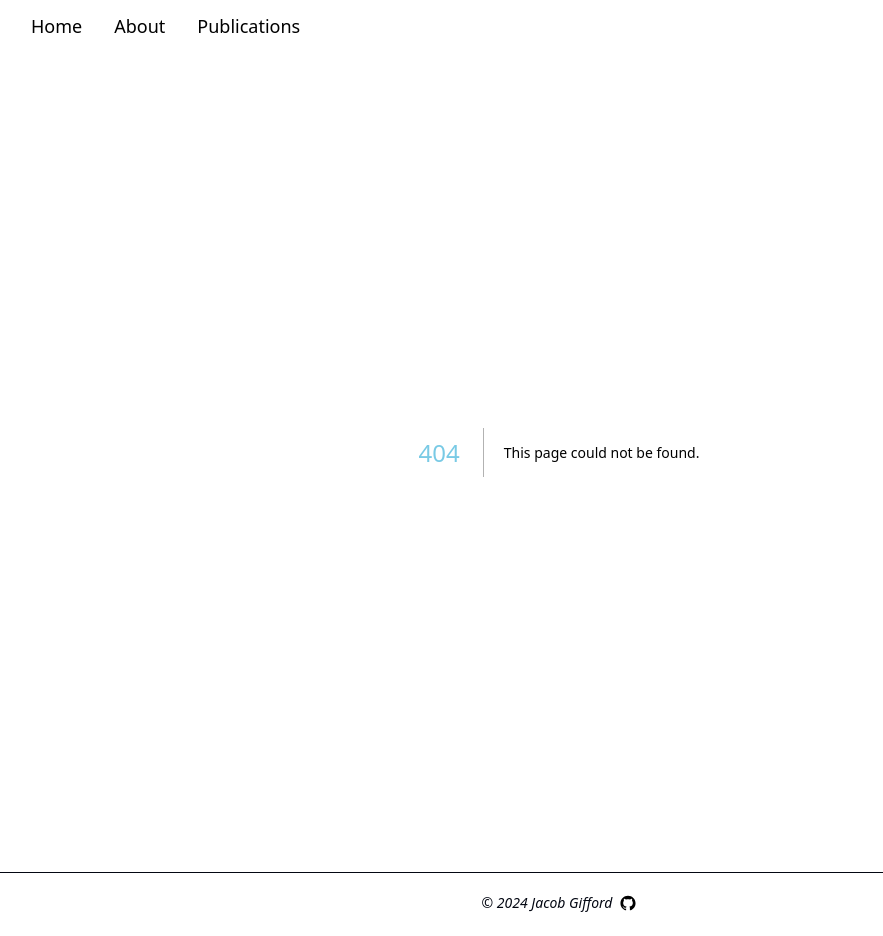
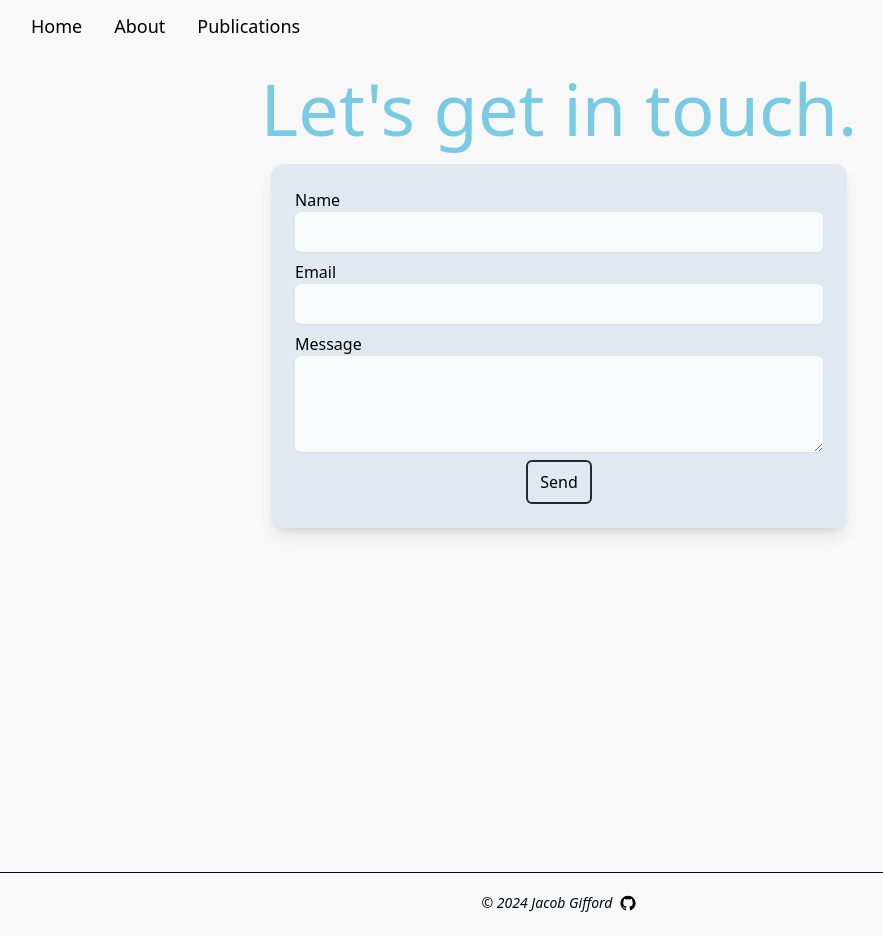
Before and after one commit to JaeGif/Rohit_Portfolio, a Next.js app: page /contact in a window 1280 px wide. Before the commit this address had no page. Shown: the whole page, without its empty margins (81-964 px from the left). Built offline with nearby package versions, Linux system fonts and the light colour scheme.

Commit message:
contact page added

```diff
--- a/src/components/about/AboutLinks.tsx
+++ b/src/components/about/AboutLinks.tsx
@@ -1,5 +1,6 @@
 import React from 'react';
 import { motion } from 'framer-motion';
+import Link from 'next/link';
 
 function AboutLinks() {
   return (
@@ -24,12 +25,14 @@ function AboutLinks() {
           </motion.svg>
         </motion.button>
       </a>
+      <Link href={'/contact'}>
         <motion.button
           whileHover={{ scale: 1.05 }}
           className='p-2 rounded-md hover:border-blue-400'
         >
           Contact
         </motion.button>
+      </Link>
     </nav>
   );
 }
--- a/src/components/contact/ContactForm.tsx
+++ b/src/components/contact/ContactForm.tsx
@@ -1,7 +1,55 @@
 import React from 'react';
 
 function ContactForm() {
-  return <div>ContactForm</div>;
+  return (
+    <div className='flex lg:w-[45vw] md:w-[50vw] sm:w-full bg-slate-200 p-6 rounded-xl shadow-lg'>
+      <form
+        className='w-full h-full flex flex-col gap-2'
+        action='https://formsubmit.co/your@email.com'
+        method='POST'
+      >
+        <div className='flex flex-col'>
+          <label htmlFor='name'>Name</label>
+          <input
+            className='h-10 p-2 rounded-md bg-gray-50 shadow-sm'
+            id='name'
+            required
+            type='text'
+            name='name'
+          />
+        </div>
+        <div className='flex flex-col'>
+          <label htmlFor='email'>Email</label>
+          <input
+            className='h-10 p-2 rounded-md bg-gray-50 shadow-sm'
+            id='email'
+            required
+            type='email'
+            name='email'
+          />
+        </div>
+        <div className='flex flex-col'>
+          <label htmlFor='message'>Message</label>
+          <textarea
+            className='resize-y h-24 min-h-[2.5rem] rounded-md p-2 bg-gray-50 shadow-sm'
+            id='message'
+            name='message'
+            required
+            maxLength={150}
+            minLength={1}
+          ></textarea>
+        </div>
+        <div className='w-full flex justify-center'>
+          <button
+            className='flex w-fit p-2 pr-3 pl-3 justify-center border-2 border-gray-800 rounded-md'
+            type='submit'
+          >
+            Send
+          </button>
+        </div>
+      </form>
+    </div>
+  );
 }
 
 export default ContactForm;
--- a/src/components/contact/ContactTitle.tsx
+++ b/src/components/contact/ContactTitle.tsx
@@ -1,7 +1,11 @@
 import React from 'react';
 
 function ContactTitle() {
-  return <div>ContactTitle</div>;
+  return (
+    <div>
+      <h1 className='text-7xl p-5'>Let&apos;s get in touch.</h1>
+    </div>
+  );
 }
 
 export default ContactTitle;
--- /dev/null
+++ b/src/pages/contact.tsx
@@ -0,0 +1,14 @@
+import ContactForm from '@/components/contact/ContactForm';
+import ContactTitle from '@/components/contact/ContactTitle';
+import React from 'react';
+
+function contact() {
+  return (
+    <div className='w-screen flex flex-col items-center h-screen'>
+      <ContactTitle />
+      <ContactForm />
+    </div>
+  );
+}
+
+export default contact;
```
Lines whose indentation alone changed are shown as unchanged.
